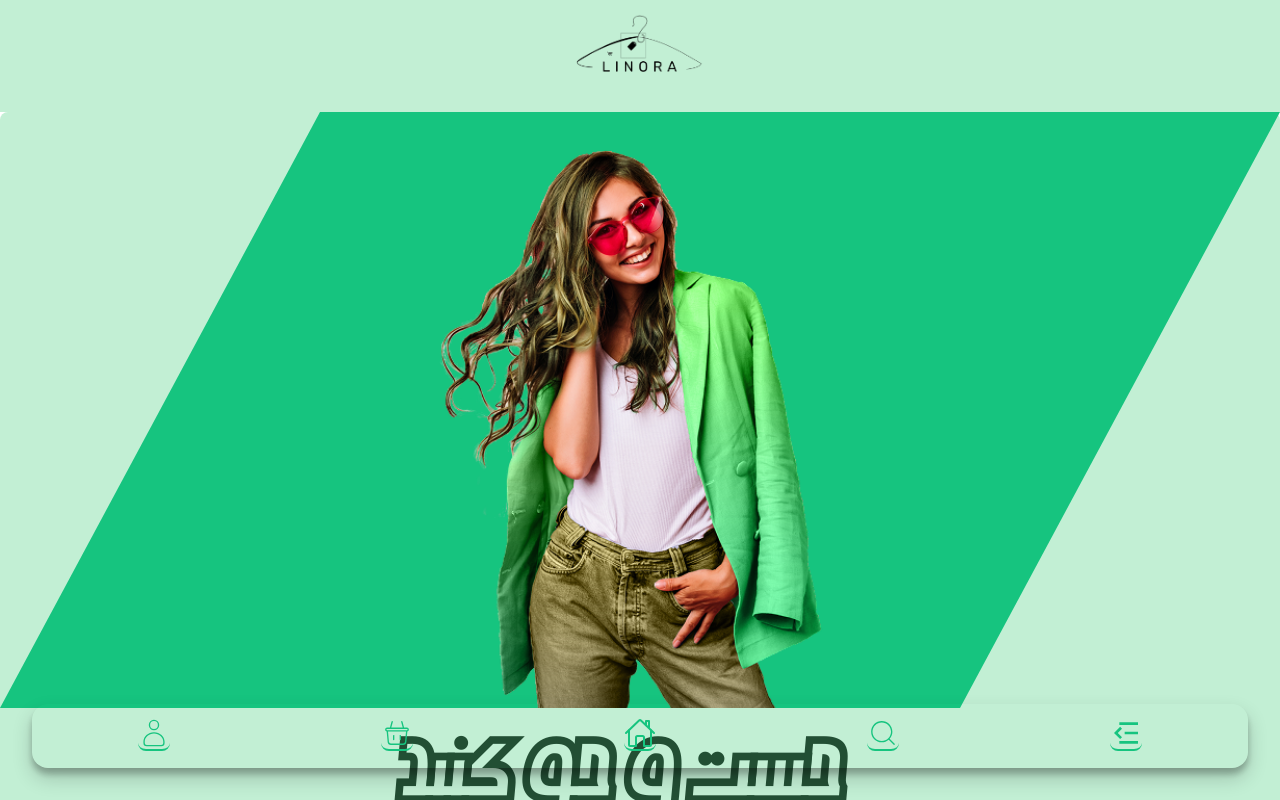
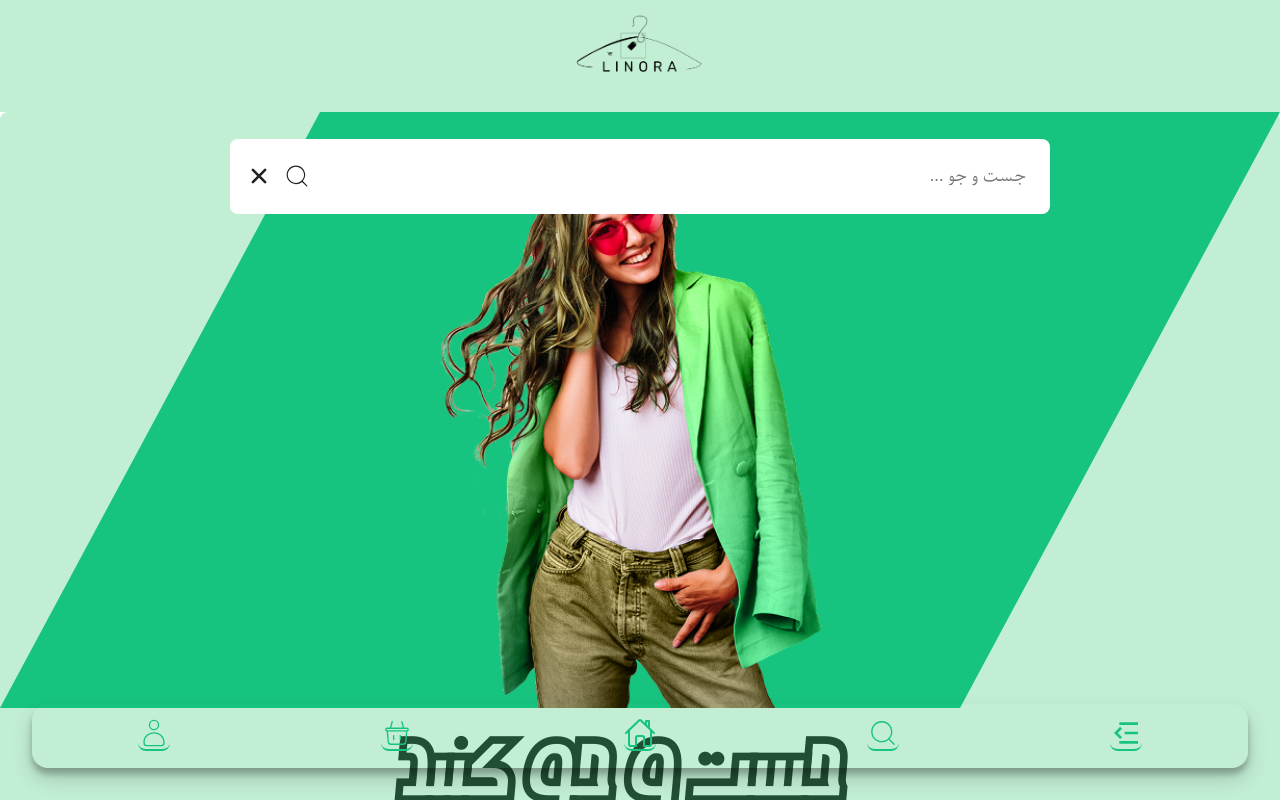
Before and after one commit to mojtaba-jsx/LINORA, a React (Vite) app: page / in a window 1280 px wide. Shown: the top 800 px of the page. Built offline with nearby package versions, Linux system fonts and the light colour scheme.

Commit message:
[Search]- Add HTML Template And CSS Styles

```diff
--- a/src/components/Home/Home.jsx
+++ b/src/components/Home/Home.jsx
@@ -4,6 +4,7 @@ import Fashion from "../Fashion/Fashion";
 import Navbar from "../Navbar/Navbar";
 import MobileMenu from "../MobileMenu/MobileMenu";
 import Features from '../Features/Features'
+import Search from '../Search/Search'
 function Home() {
   return (
     <>
@@ -11,6 +12,7 @@ function Home() {
       <MobileMenu />
       <Fashion />
       <Features/>
+      <Search/>
     </>
   );
 }
--- /dev/null
+++ b/src/components/Search/Search.css
@@ -0,0 +1,61 @@
+
+.search {
+    position: fixed;
+    top: -14rem;
+    left: 0;
+    width: 100%;
+    height: 100%;
+    display: flex;
+    justify-content: center;
+    align-items: center;
+    z-index: 1000;
+    /* pointer-events: none;  */
+  }
+
+  .search-overlay {
+    position: absolute;
+    top: 0;
+    left: 0;
+    width: 100%;
+    height: 100%;
+    background: rgba(0, 0, 0, 0.5);
+    backdrop-filter: blur(8px);
+    display: none;
+
+  }
+
+  .search.active {
+    /* pointer-events: auto;    */
+  }
+
+  .search.active .search-overlay {
+    display: block;
+  }
+
+  .search-label {
+    position: relative;
+    z-index: 1001;
+    background: white;
+    padding: 10px;
+    border-radius: 8px;
+    width: 50rem;
+    display: flex;
+    align-items: center;
+
+  }
+
+  .search-input {
+    flex: 1;
+    border: none;
+    outline: none;
+    padding: 14px;
+    font-family: 'parastoo', Courier, monospace;
+    font-size: 16px;
+  }
+
+  .search-input__icon-search,
+  .search-input__icon-clear {
+    font-size: 28px;
+    cursor: pointer;
+    margin: 0 5px;
+  }
--- /dev/null
+++ b/src/components/Search/Search.jsx
@@ -0,0 +1,18 @@
+import React from 'react'
+import './Search.css'
+import { CiSearch } from "react-icons/ci";
+import { IoClose } from "react-icons/io5";
+function Search() {
+  return (
+    <div className='search '>
+        <div className="search-overlay"></div>
+        <label className='search-label'>
+            <input type="text" className='search-input' placeholder='جست و جو ...' />
+            <CiSearch className='search-input__icon-search' />
+            <IoClose  className='search-input__icon-clear' />
+        </label>
+    </div>
+  )
+}
+
+export default Search
```
